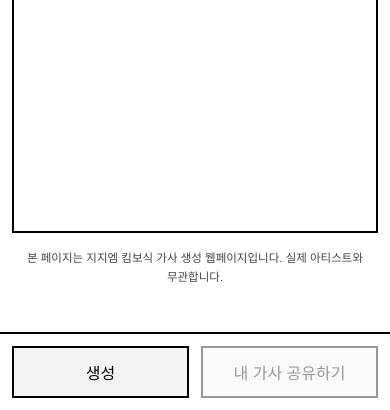
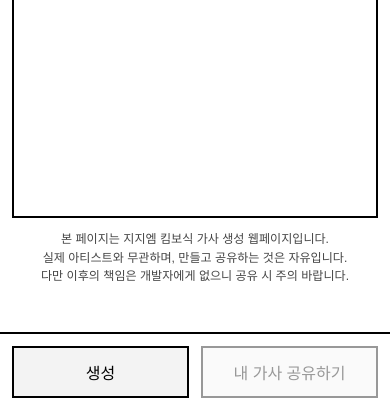
Before and after one commit to vividhyeok/ggmkimbolyric, a plain HTML site: page index.html in a window 390 px wide. Shown: the part 434-844 px from the top of the page. Drawn offline with Linux system fonts and the light colour scheme.

Commit message:
Update footer content for clarity and legal disclaimer

```diff
--- a/assets/styles.css
+++ b/assets/styles.css
@@ -111,7 +111,12 @@ body {
     font-size: clamp(0.72rem, 2.4vw, 0.84rem);
     line-height: 1.6;
     word-break: keep-all;
+    overflow-wrap: anywhere;
     color: #444444;
+}
+
+.footer-line {
+    display: block;
 }
 
 .action-bar {
@@ -210,6 +215,13 @@ body {
         padding-left: 12px;
         padding-right: 12px;
     }
+
+    .footer {
+        margin-top: 12px;
+        font-size: clamp(0.7rem, 3.1vw, 0.82rem);
+        line-height: 1.55;
+        padding-inline: 2px;
+    }
 }
 
 @media (max-width: 360px) {
--- a/index.html
+++ b/index.html
@@ -32,7 +32,9 @@
         </section>
 
         <footer class="footer">
-            본 페이지는 지지엠 킴보식 가사 생성 웹페이지입니다. 실제 아티스트와 무관합니다.
+            <span class="footer-line">본 페이지는 지지엠 킴보식 가사 생성 웹페이지입니다.</span>
+            <span class="footer-line">실제 아티스트와 무관하며, 만들고 공유하는 것은 자유입니다.</span>
+            <span class="footer-line">다만 이후의 책임은 개발자에게 없으니 공유 시 주의 바랍니다.</span>
         </footer>
     </main>
 
```
